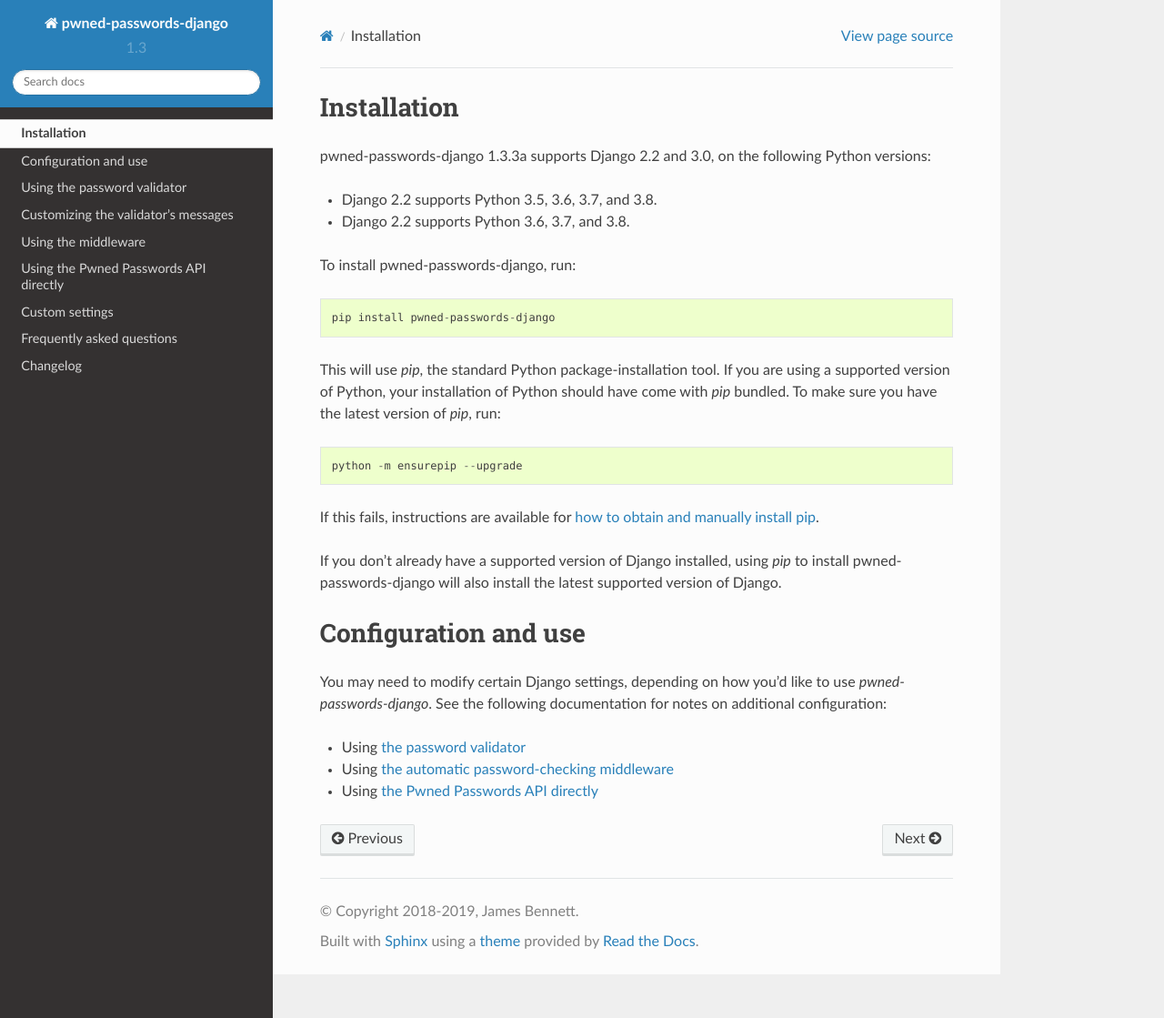
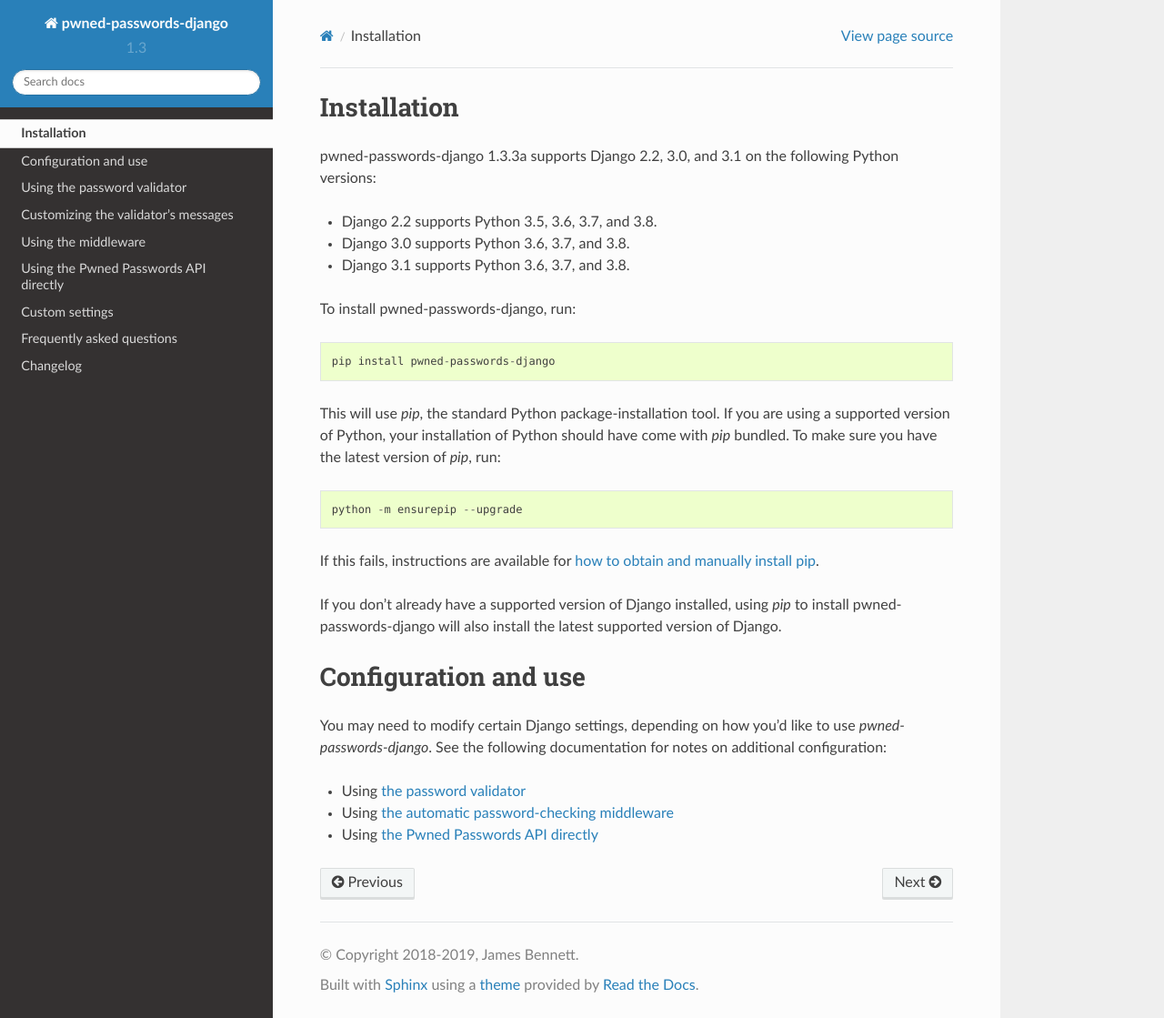
Before and after one commit to ubernostrum/pwned-passwords-django, a Sphinx documentation site: the page built from docs/install.rst, in a window 1280 px wide and 1119 px high. Shown: the whole window at 91% size. Built offline with Sphinx 7.4.7 and the Read the Docs theme 2.0.0, drawn with Linux system fonts in a browser that asks for light colours.

Commit message:
Add support for Django 3.1rc1

```diff
--- a/docs/install.rst
+++ b/docs/install.rst
@@ -4,12 +4,14 @@
 Installation
 ============
 
-pwned-passwords-django |release| supports Django 2.2 and 3.0, on the
+pwned-passwords-django |release| supports Django 2.2, 3.0, and 3.1 on the
 following Python versions:
 
 * Django 2.2 supports Python 3.5, 3.6, 3.7, and 3.8.
 
-* Django 2.2 supports Python 3.6, 3.7, and 3.8.
+* Django 3.0 supports Python 3.6, 3.7, and 3.8.
+
+* Django 3.1 supports Python 3.6, 3.7, and 3.8.
 
 To install pwned-passwords-django, run::
 
--- a/setup.py
+++ b/setup.py
@@ -20,6 +20,7 @@
         "Framework :: Django",
         "Framework :: Django :: 2.2",
         "Framework :: Django :: 3.0",
+        "Framework :: Django :: 3.1",
         "Intended Audience :: Developers",
         "License :: OSI Approved :: BSD License",
         "Operating System :: OS Independent",
@@ -31,5 +32,5 @@
         "Topic :: Utilities",
     ],
     python_requires=">=3.5",
-    install_requires=["Django>=2.2,<3.1", "requests"],
+    install_requires=["Django>=2.2,<3.2", "requests"],
 )
```
Also changed, not shown: 1 other file.
